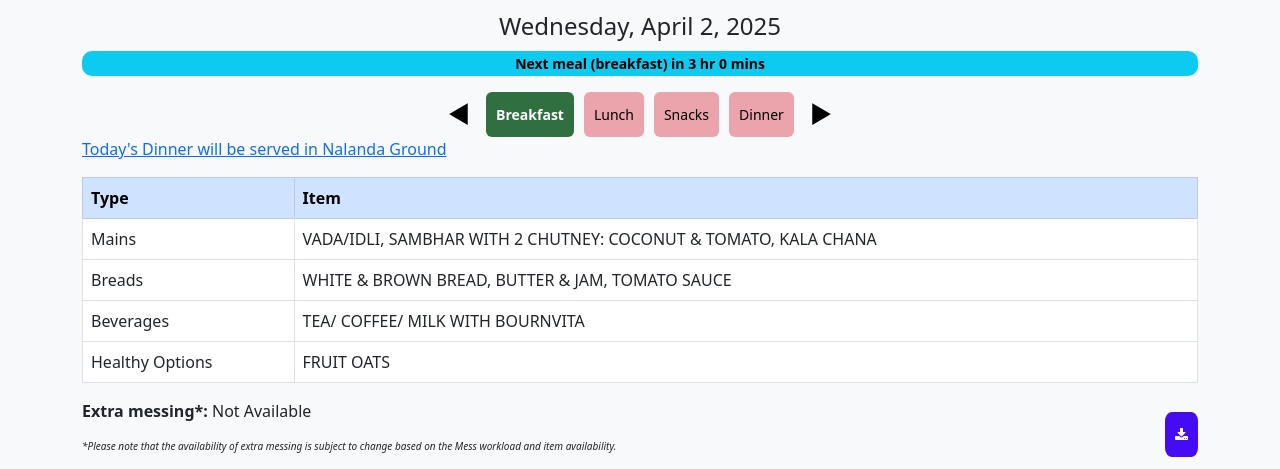
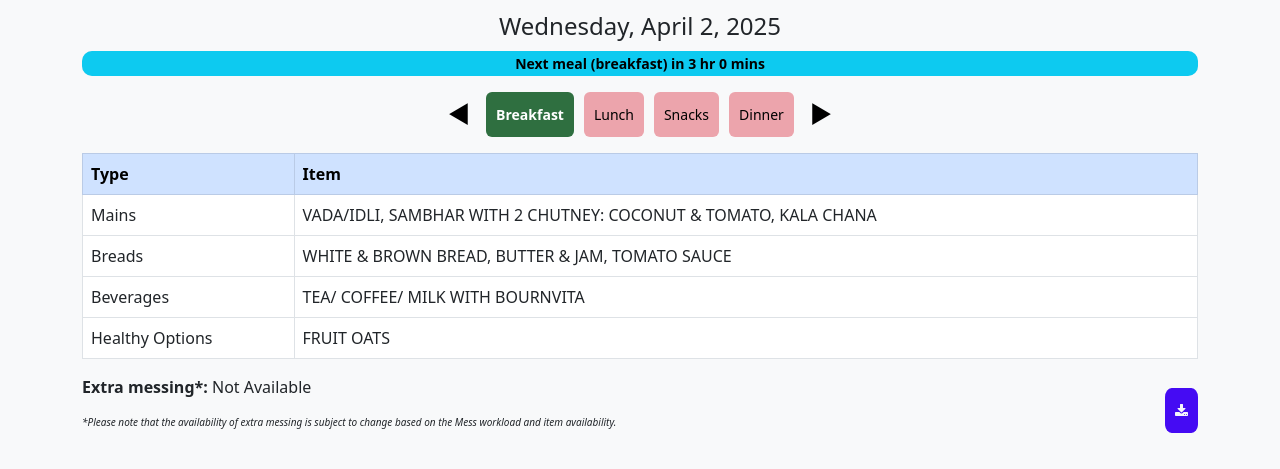
Before and after one commit to proadhikary/udaimenu, a plain HTML site: page index.html in a window 1280 px wide. Shown: the part 82-551 px from the top of the page. Drawn offline with nearby package versions, Linux system fonts and the light colour scheme.

Commit message:
Update index.html

```diff
--- a/index.html
+++ b/index.html
@@ -44,7 +44,6 @@
                     <th>Type</th>
                     <th>Item</th>
                 </tr>
-                <tr><a href="assets/bhmnight.jpeg"> Today's Dinner will be served in Nalanda Ground</a></tr>
             </thead>
             <tbody id="menuTable"></tbody>
         </table>
```
